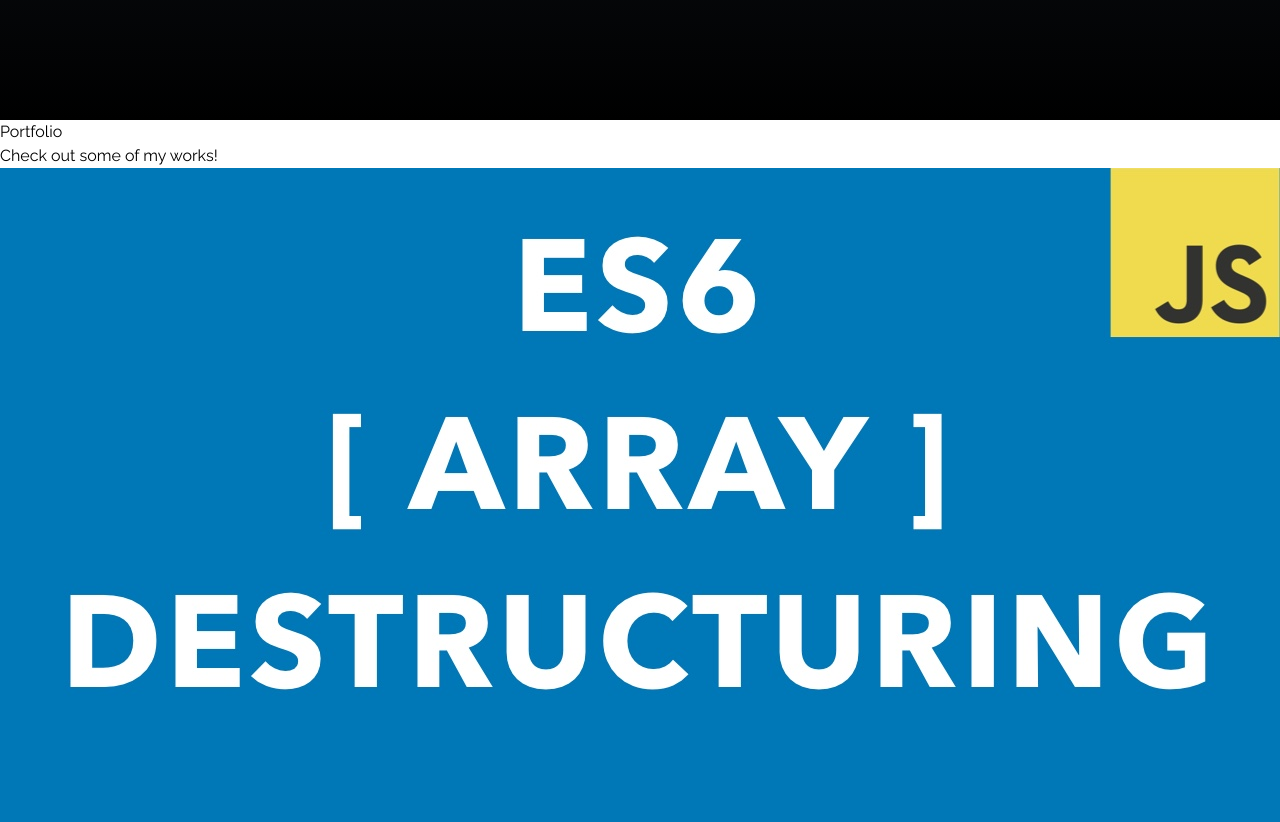
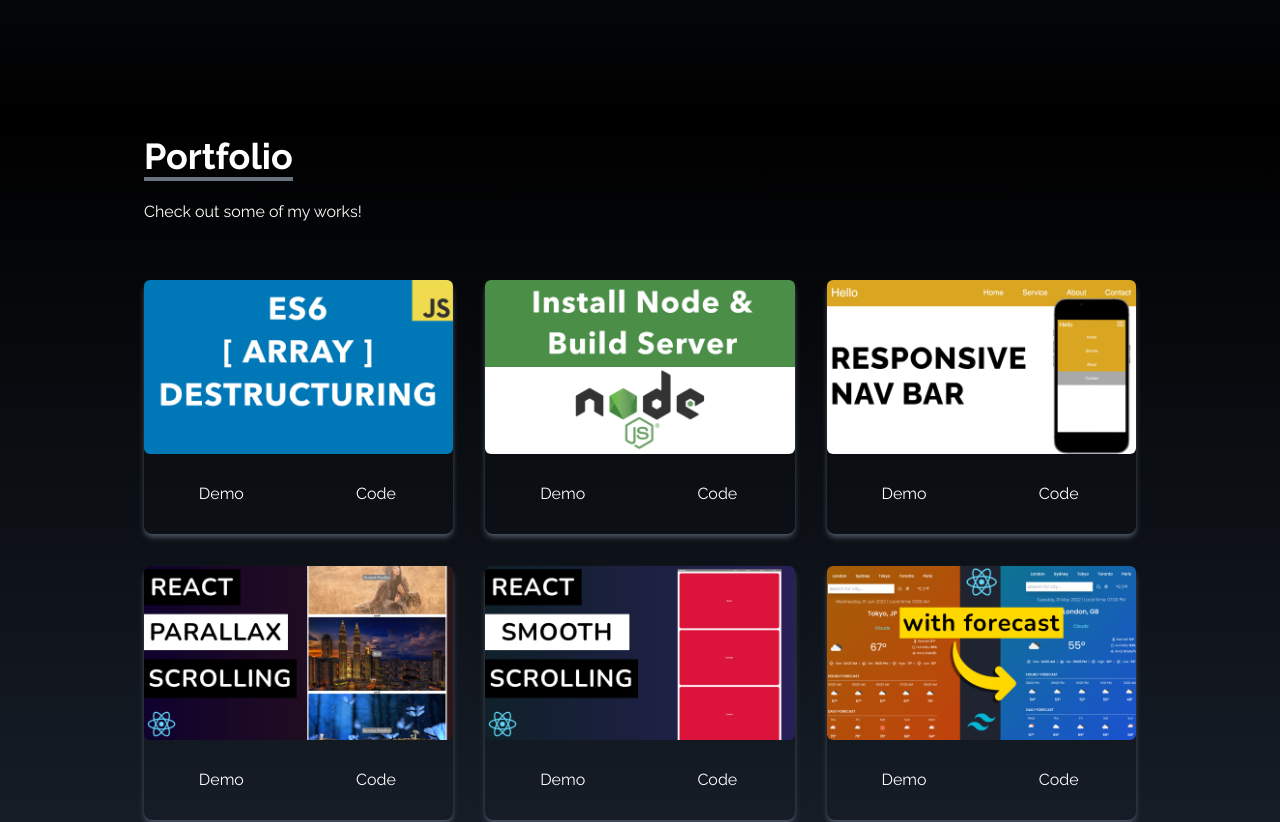
Before and after one commit to Rali-28/web-portfolio, a React (Vite) app: page / in a window 1280 px wide. Shown: the part 1560-2382 px from the top of the page. Built offline with nearby package versions, Linux system fonts and the light colour scheme.

Commit message:
added style and comments
Added styling to content of portfolio to arrange portfolio in a 3 grid and 2 grid.

Added comments for documentation and readability.

Added TODO for updating the website.

```diff
--- a/src/components/Portfolio.jsx
+++ b/src/components/Portfolio.jsx
@@ -4,27 +4,44 @@ import { portfolioImg } from '../constants'
 
 const Portfolio = () => {
   return (
-    <div id='portfolio' name='portfolio' className=''>
+    // * Main div container fir portfolio
+    <div id='portfolio' name='portfolio' className='text-white bg-gradient-to-b from-black to-gray-800'>
 
-      <div>
-        <p>Portfolio</p>
-        <p>Check out some of my works!</p>
-      </div>
+      {/*
+        // * Div container for texts and projects
+      */}
+      <div className='flex flex-col justify-center w-full h-full max-w-screen-lg p-4 mx-auto'>
 
-      <div>
+        {/*
+          // * Div for Header texts
+        */}
+        <div className='pb-8'>
+          <p className='inline text-4xl font-bold border-b-4 border-gray-500'>Portfolio</p>
+          <p className='py-6'>Check out some of my works!</p>
+        </div>
+
+        {/*
+          // * Div for arranging the images portfolio in a grid
+          // * Shows 3 columns on big screens
+          // * Shows 2 columns for mobile view screens
+        */}
+        <div className='grid gap-8 px-12 sm:grid-cols-2 md:grid-cols-3 sm:px-0'>
         {portfolioImg.map(({id, title, img}) => (
-          <div
-            key={id}
-          >
-            <img src={img} alt={title} />
+          <div key={id} className='rounded-lg shadow-md shadow-gray-600'>
 
-            <div>
-              <button>Demo</button>
-              <button>Code</button>
+              <img src={img} alt={title} className='duration-200 rounded-md hover:scale-105' />
+
+              {/*
+                // * Button that links to a specific project
+                // TODO: Add links to button to open a specific project
+              */}
+              <div className='flex items-center justify-center'>
+                <button className='btn-portfolio'>Demo</button>
+                <button className='btn-portfolio'>Code</button>
+              </div>
             </div>
-          </div>
-        ))}
-
+          ))}
+        </div>
       </div>
     </div>
   )
--- a/src/constants/index.jsx
+++ b/src/constants/index.jsx
@@ -105,6 +105,8 @@ export const about = [
     },
 ]
 
+// * Portfolio Images for Projects
+// TODO: Add links to project
 export const portfolioImg = [
     {
       id: 1,
--- a/src/index.css
+++ b/src/index.css
@@ -13,3 +13,9 @@
         font-family: 'Raleway', sans-serif;
     }
 }
+
+@layer components{
+    .btn-portfolio {
+        @apply w-1/2 px-6 py-3 m-4 duration-200 hover:scale-105
+    }
+}
```
